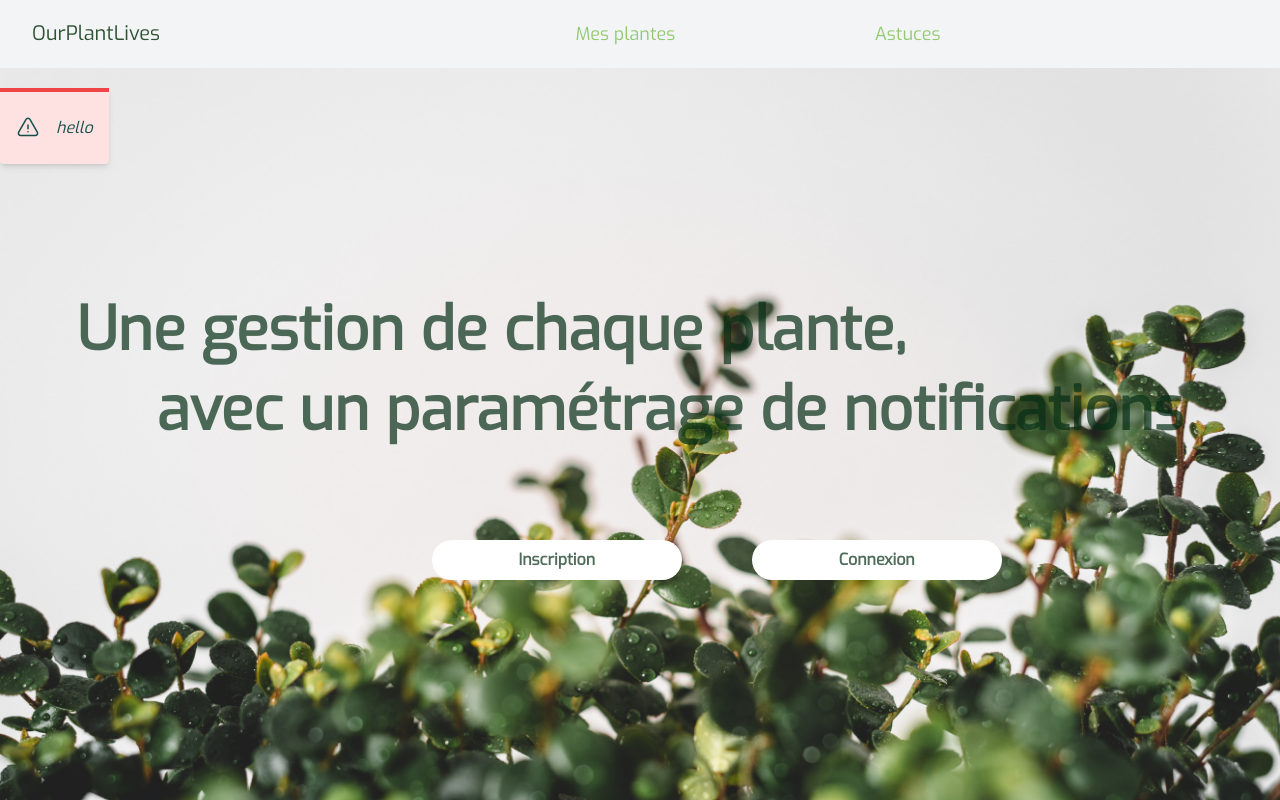
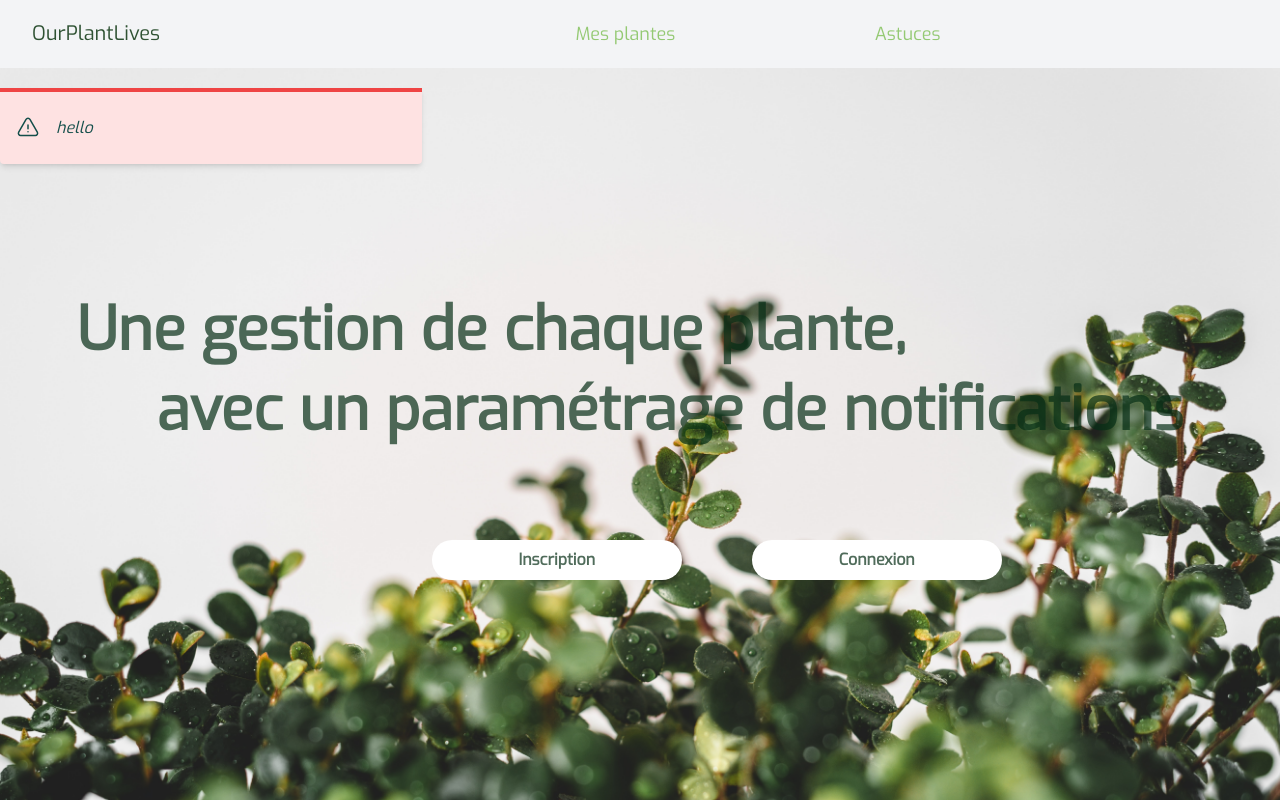
Before and after one commit to Nniyack/OurPlantLives, a Nuxt app in the folder front/: page / in a window 1280 px wide. Shown: the top 800 px of the page. Built offline with nearby package versions, Linux system fonts and the light colour scheme.

Commit message:
add type to Vnode props

```diff
--- a/front/components/alert/index.vue
+++ b/front/components/alert/index.vue
@@ -1,6 +1,6 @@
 <template>
   <div
-    :class="`${color} border-t-4 rounded-b text-teal-900 px-4 py-3 shadow-md absolute mt-5`"
+    :class="`${color} border-t-4 rounded-b text-teal-900 px-4 py-3 shadow-md absolute mt-5 min-w-[33%]`"
     role="alert"
   >
     <div class="flex">
@@ -8,7 +8,7 @@
         <ExclamationTriangleIcon v-if="type === 'error'" class="h-6 w-6 mt-2" />
         <CheckCircleIcon v-if="type === 'validate'" class="h-6 w-6 mt-2" />
       </div>
-      <component :is="text" class="py-3" />
+      <component :is="htmlText" class="py-3" />
     </div>
   </div>
 </template>
@@ -19,6 +19,9 @@
     ExclamationTriangleIcon,
     CheckCircleIcon,
   } from "@heroicons/vue/24/outline";
+
+  type TypeAlert = "error" | "validate" | null;
+
   export default defineComponent({
     components: {
       ExclamationTriangleIcon,
@@ -26,7 +29,7 @@
     },
     props: {
       type: String as PropType<TypeAlert>,
-      text: Object,
+      htmlText: Object as PropType<VNodeRef>,
     },
     setup(props: any) {
       const color = computed(() => {
@@ -35,10 +38,8 @@
             return "bg-red-100 border-red-500";
           case "validate":
             return "bg-teal-100 border-teal-500";
-          case "message":
+          default:
             return "bg-blue-100 border-blue-500";
-          default:
-            break;
         }
       });
       // const test100 = (min, max) => {
--- a/front/layouts/default.vue
+++ b/front/layouts/default.vue
@@ -1,7 +1,7 @@
 <template>
   <div>
     <HeaderNavBar />
-    <Alert type="error" :text="testNode" />
+    <Alert type="error" :htmlText="testNode" />
     <slot />
     <Footer />
   </div>
--- a/front/types/alert.ts
+++ /dev/null
@@ -1,4 +0,0 @@
-declare global {
-  type TypeAlert = "error" | "validate" | "message" | null;
-}
-export { TypeAlert };
```
